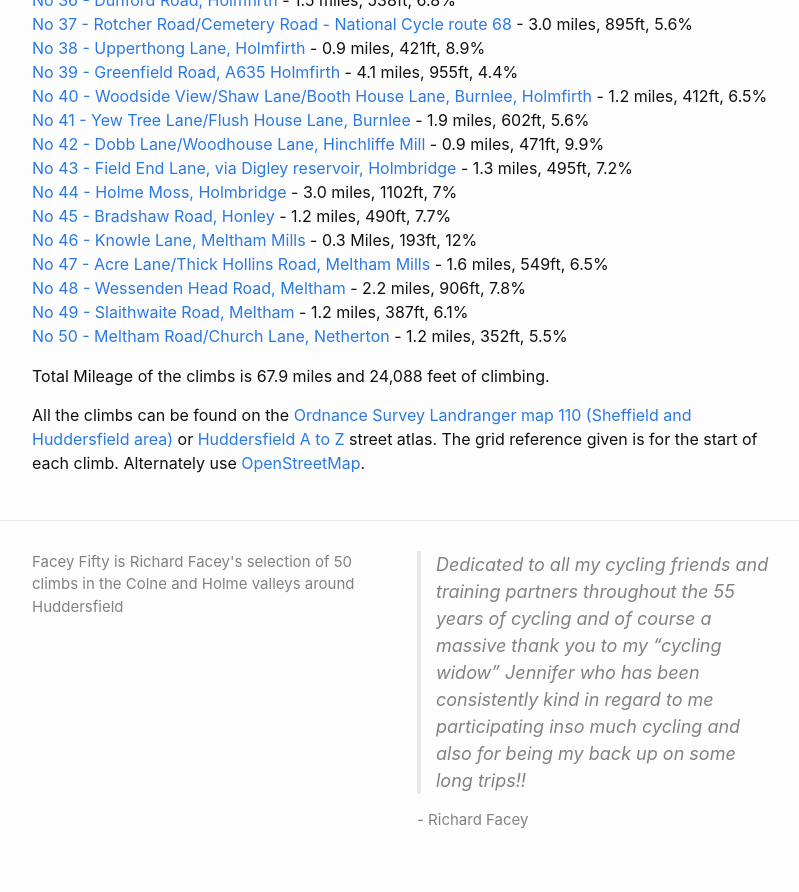
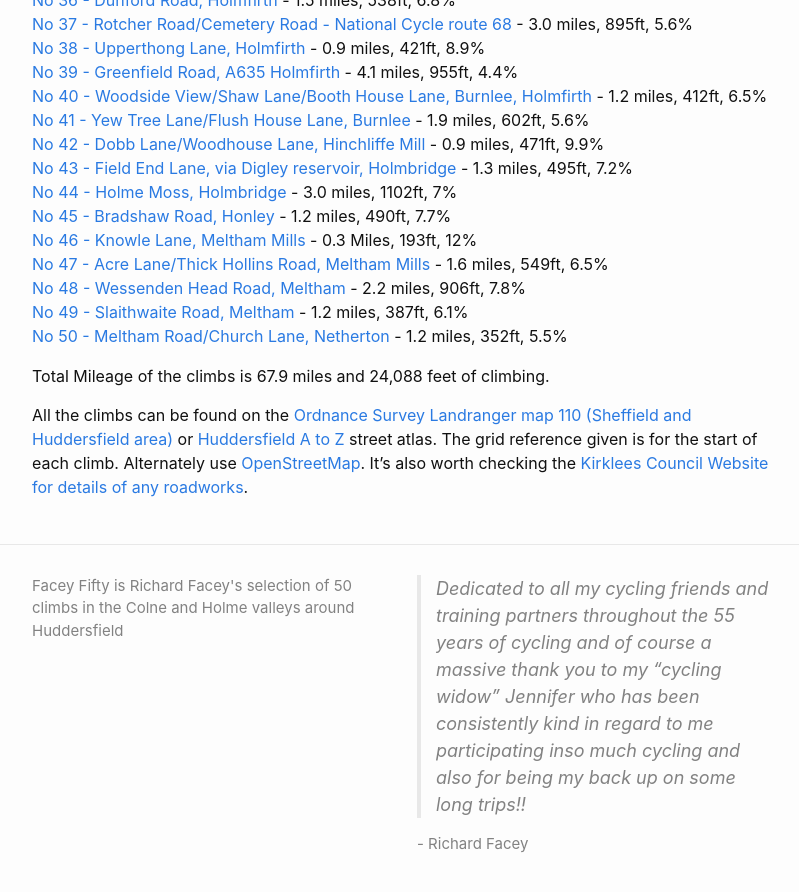
Before and after one commit to x2764tech/facey-fifty, a Jekyll site: the page built from docs/index.md, in a window 1280 px wide and 900 px high, scrolled down 1151 px. Shown: the top 892 px of the window, without its empty margins (238-1037 px from the left). Built offline with Jekyll 4.4.1, drawn with Linux system fonts in a browser that asks for light colours.

Commit message:
Add a link to the Kirklees Council's Roadworks page

```diff
--- a/docs/index.md
+++ b/docs/index.md
@@ -4,12 +4,14 @@ layout: home
 after: |
     Total Mileage of the climbs is 67.9 miles and 24,088 feet of climbing.
 
-    All the climbs can be found on the [Ordnance Survey Landranger map 110 (Sheffield and Huddersfield area)][LR110] or [Huddersfield A to Z][A-Z] street atlas. The grid reference given is for the start of each climb. Alternately use
-    [OpenStreetMap][OSM].
+    All the climbs can be found on the [Ordnance Survey Landranger map 110 (Sheffield and Huddersfield area)][LR110] or [Huddersfield A to Z][A-Z] street atlas.
+    The grid reference given is for the start of each climb. Alternately use [OpenStreetMap][OSM].
+    It's also worth checking the [Kirklees Council Website for details of any roadworks][Roadworks].
 
     [A-Z]: https://collins.co.uk/products/9781843482741
     [OSM]: https://www.openstreetmap.org/#map=12/53.6077/-1.8079&layers=T
     [LR110]: https://www.ordnancesurvey.co.uk/shop/landranger-map-sheffield-huddersfield.html
+    [Roadworks]: https://www.kirklees.gov.uk/roadworks
 ---
 
 > I hope you enjoy trying these hills and that you then spread the word about cycling being one of the best pastimes one can experience.
```
